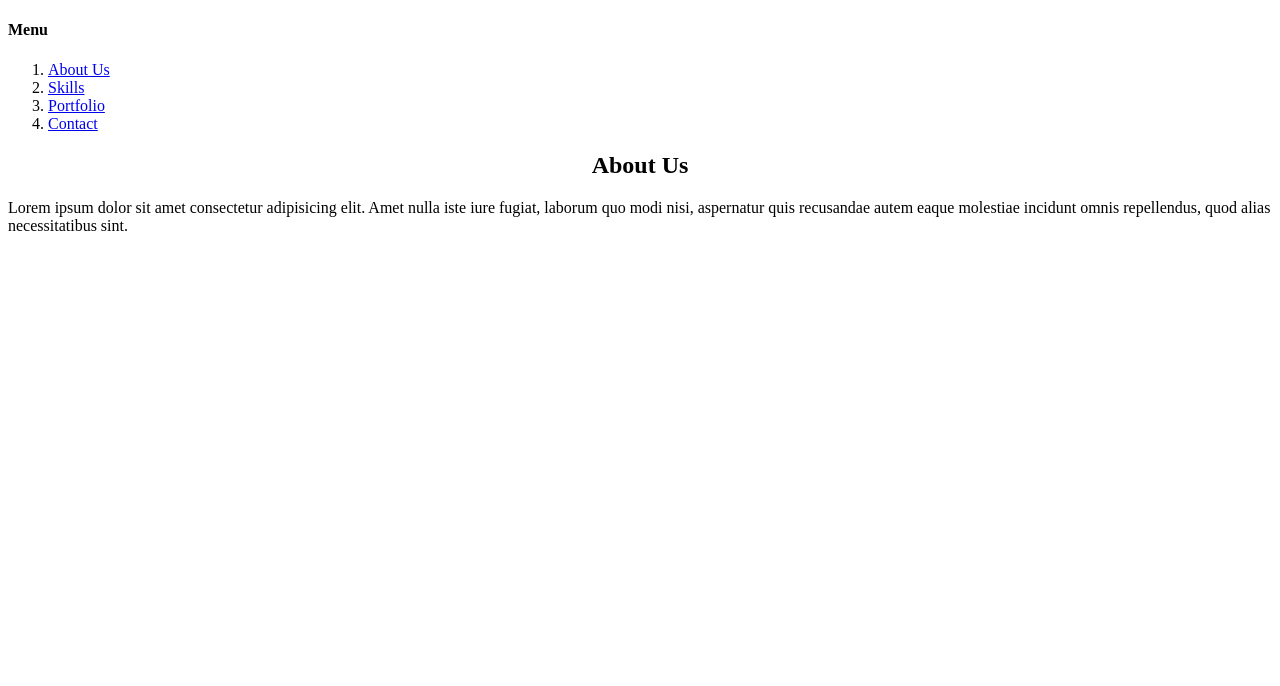
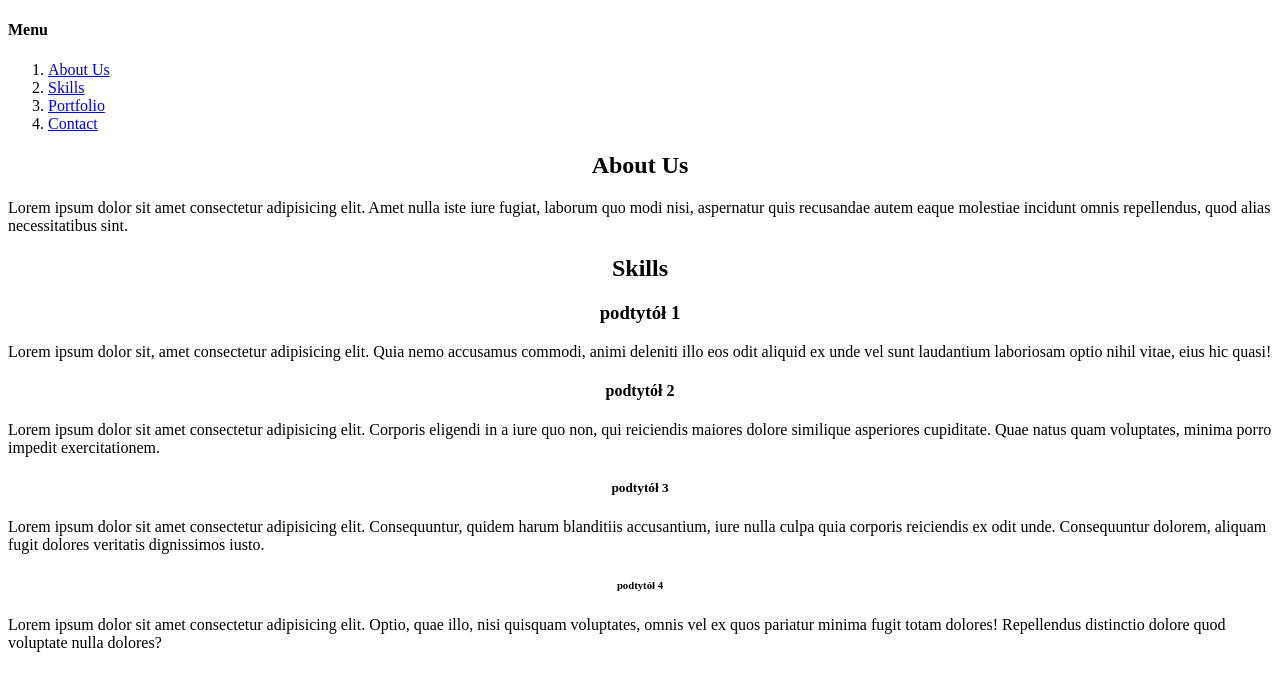
Before and after one commit to daniello94/zadanie34713, a plain HTML site: page index.html in a window 1280 px wide. Drawn offline with Linux system fonts and the light colour scheme.

Commit message:
podpunkt 3

```diff
--- a/index.html
+++ b/index.html
@@ -26,6 +26,33 @@
             aspernatur quis recusandae autem eaque molestiae incidunt omnis repellendus, quod alias necessitatibus sint.
         </p>
     </section>
+    <!-- podpunkt 3 Skills -->
+    <section id="skills">
+        <h2 style="text-align: center;">Skills</h2>
+        <div class="skill">
+            <h3 style="text-align: center;">podtytół 1</h3>
+            <p>Lorem ipsum dolor sit, amet consectetur adipisicing elit. Quia nemo accusamus commodi, animi deleniti
+                illo eos odit aliquid ex unde vel sunt laudantium laboriosam optio nihil vitae, eius hic quasi!</p>
+        </div>
+        <div class="skill">
+            <h4 style="text-align: center;">podtytół 2</h4>
+            <p>Lorem ipsum dolor sit amet consectetur adipisicing elit. Corporis eligendi in a iure quo non, qui
+                reiciendis maiores dolore similique asperiores cupiditate. Quae natus quam voluptates, minima porro
+                impedit exercitationem.</p>
+        </div>
+        <div class="skill">
+            <h5 style="text-align: center;">podtytół 3</h5>
+            <p>Lorem ipsum dolor sit amet consectetur adipisicing elit. Consequuntur, quidem harum blanditiis
+                accusantium, iure nulla culpa quia corporis reiciendis ex odit unde. Consequuntur dolorem, aliquam fugit
+                dolores veritatis dignissimos iusto.</p>
+        </div>
+        <div class="skill">
+            <h6 style="text-align: center;">podtytół 4</h6>
+            <p>Lorem ipsum dolor sit amet consectetur adipisicing elit. Optio, quae illo, nisi quisquam voluptates,
+                omnis vel ex quos pariatur minima fugit totam dolores! Repellendus distinctio dolore quod voluptate
+                nulla dolores?</p>
+        </div>
+    </section>
 </body>
 
 </html>
```
